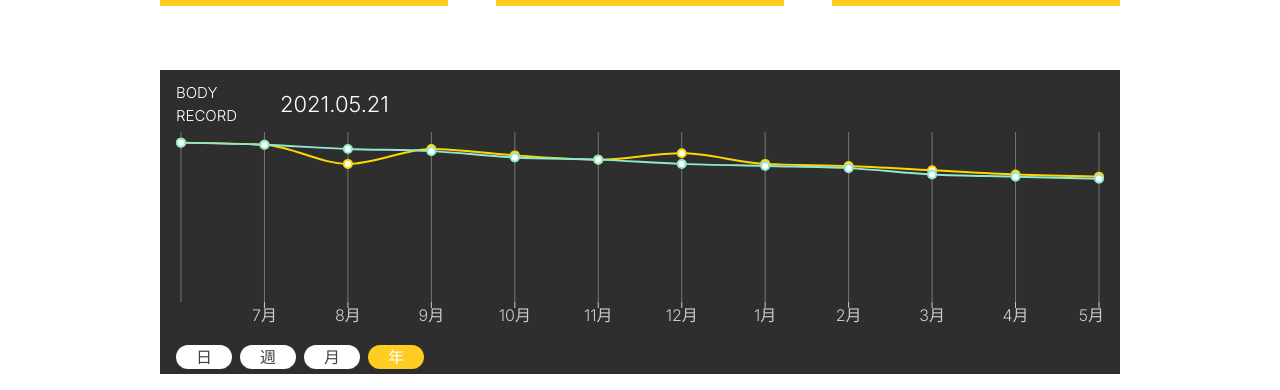
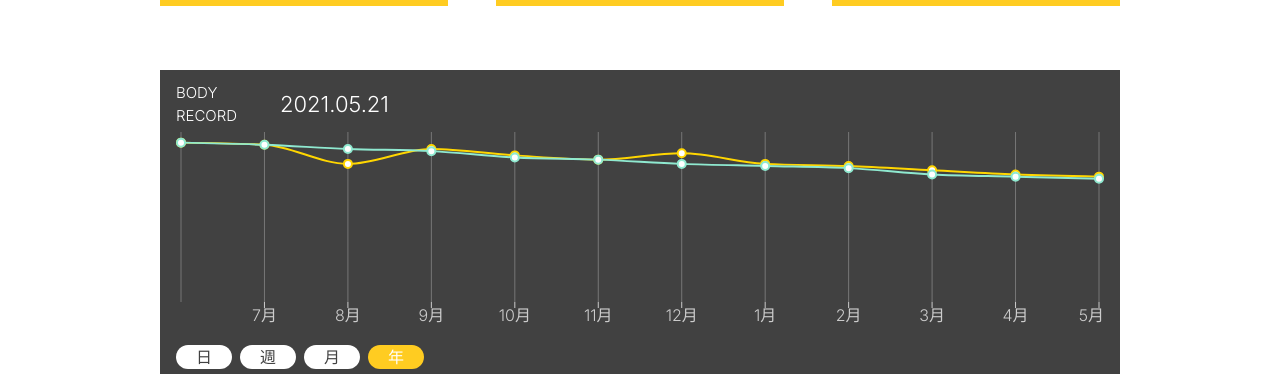
Before and after one commit to vietdan1613/arent-health-app, a React (Create React App) app: page /record in a window 1280 px wide. Shown: the part 410-800 px from the top of the page. Built offline with nearby package versions, Linux system fonts and the light colour scheme.

Commit message:
custom scrollbar

```diff
--- a/src/index.css
+++ b/src/index.css
@@ -10,3 +10,22 @@ body {
 code {
   font-family: 'Source Code Pro', Menlo, Monaco, Consolas, 'Courier New', monospace;
 }
+
+body {
+  scrollbar-width: thin;           /* Firefox */
+  scrollbar-color: #FFCC21 #777777;   /* Firefox */
+}
+
+body::-webkit-scrollbar {
+  width: 8px;
+}
+
+body::-webkit-scrollbar-track {
+  background: #777777;
+}
+
+body::-webkit-scrollbar-thumb {
+  background-color: #FFCC21;
+  border-radius: 10px;
+  border: 2px solid #777777;
+}
--- a/src/pages/RecordPage.js
+++ b/src/pages/RecordPage.js
@@ -30,7 +30,7 @@ const RecordPage = () => {
             </div>
 
             {/* body record chart */}
-            <div className='bg-dark-600 h-[304px] mt-16 text-white px-4 py-3'>
+            <div className='bg-dark-500 h-[304px] mt-16 text-white px-4 py-3'>
                 <div className='flex flex-wrap items-center gap-2'>
                     <p className='w-full sm:w-[96px]' style={{ fontSize: "15px" }}>BODY RECORD</p>
                     <p style={{ fontSize: "22px" }}>2021.05.21</p>
```
